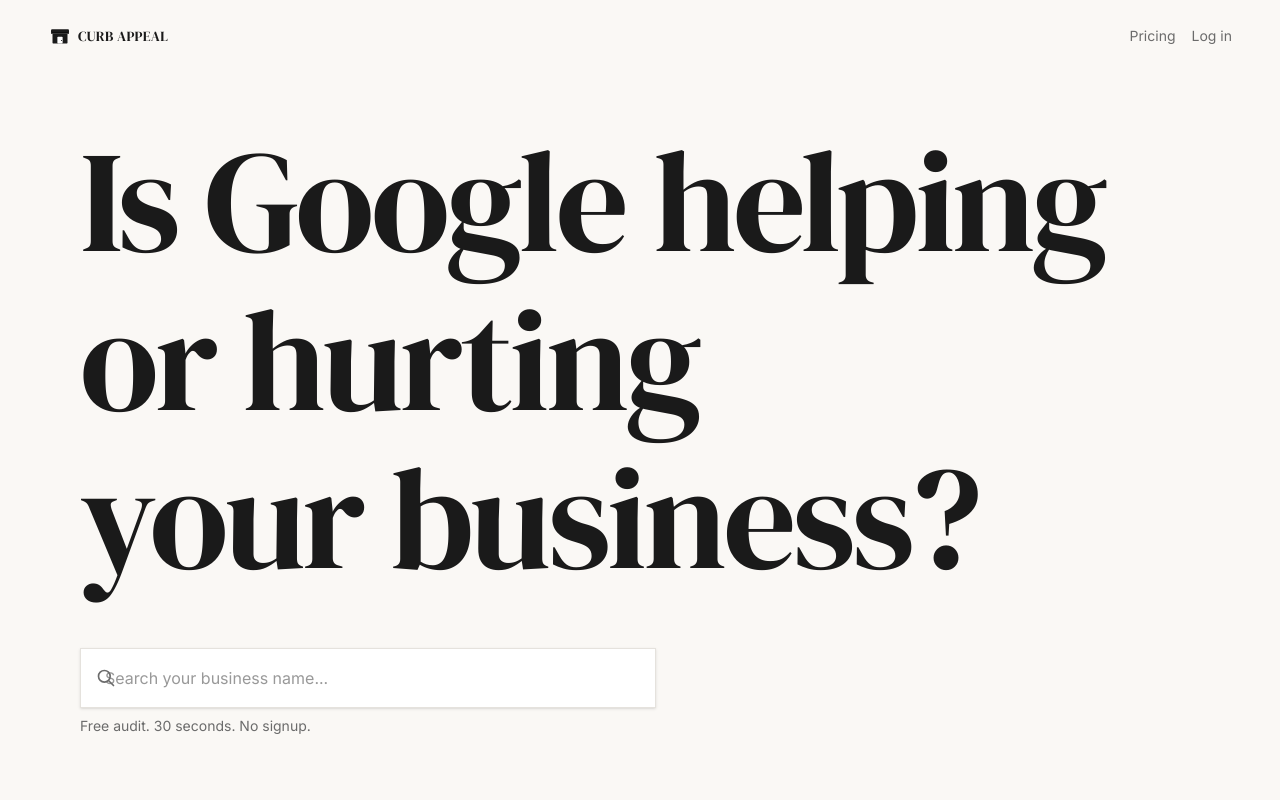
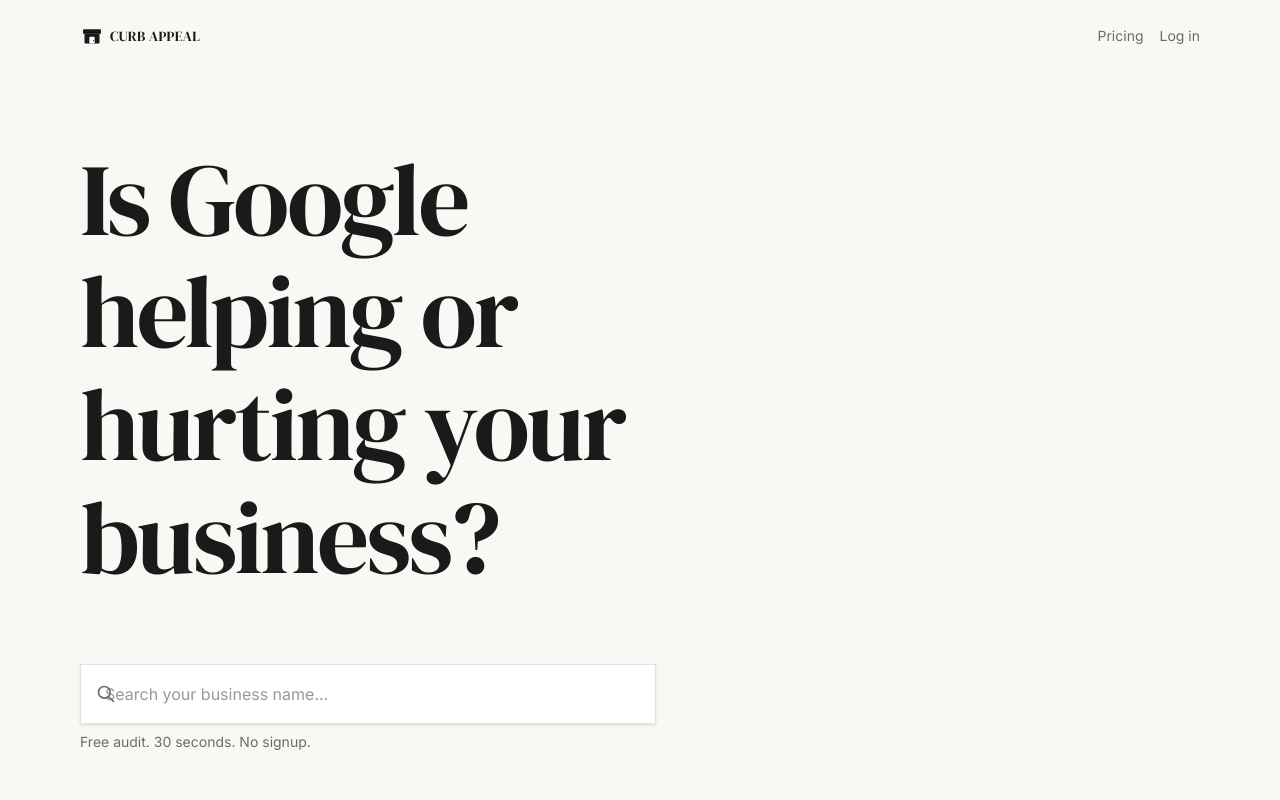
Before and after one commit to samrahim8/curbappeal, a Next.js app: page / in a window 1280 px wide. Shown: the top 800 px of the page. Built offline with nearby package versions, Linux system fonts and the light colour scheme.

Commit message:
Headline uses viewport units (15vw) to fill space

```diff
--- a/src/app/page.tsx
+++ b/src/app/page.tsx
@@ -8,9 +8,9 @@ export default function Home() {
   return (
     <div className="bg-background min-h-screen">
       {/* Hero - Full viewport */}
-      <div className="h-[100dvh] flex flex-col">
+      <div className="h-[100dvh] grid grid-rows-[auto_1fr_auto] px-5 md:px-12 lg:px-20">
         {/* Navigation */}
-        <header className="flex items-center justify-between px-5 py-3 md:px-12 md:py-6 flex-shrink-0">
+        <header className="flex items-center justify-between py-3 md:py-6">
           <Logo size="sm" />
           <nav className="flex items-center gap-4 text-sm text-text-muted">
             <Link href="/pricing" className="hover:text-foreground transition-colors hidden sm:block">
@@ -22,21 +22,19 @@ export default function Home() {
           </nav>
         </header>
 
-        {/* Hero content */}
-        <section className="flex-1 flex flex-col px-5 pb-6 md:px-12 md:pb-16 lg:px-20">
-          {/* Headline - MASSIVE, fills the space */}
-          <h1 className="text-[3.25rem] leading-[1] sm:text-6xl md:text-7xl lg:text-8xl xl:text-[9rem] font-bold tracking-[-0.02em] flex-1 flex items-center">
-            <span>
-              Is Google helping
+        {/* Headline - FILLS available space */}
+        <h1 className="text-[15vw] md:text-[10vw] lg:text-[8vw] leading-[0.9] font-bold tracking-[-0.03em] self-center">
+          Is Google
           <br />
-              or hurting
+          helping or
           <br />
-              your business?
-            </span>
+          hurting your
+          <br />
+          business?
         </h1>
 
         {/* Bottom: search + trust */}
-          <div className="flex-shrink-0">
+        <div className="pb-6 md:pb-12">
           <div className="w-full max-w-xl mb-2">
             <BusinessSearch size="large" placeholder="Search your business name..." />
           </div>
@@ -44,7 +42,6 @@ export default function Home() {
             Free audit. 30 seconds. No signup.
           </p>
         </div>
-        </section>
       </div>
 
       {/* Below the fold */}
```
Lines whose indentation alone changed are shown as unchanged.
